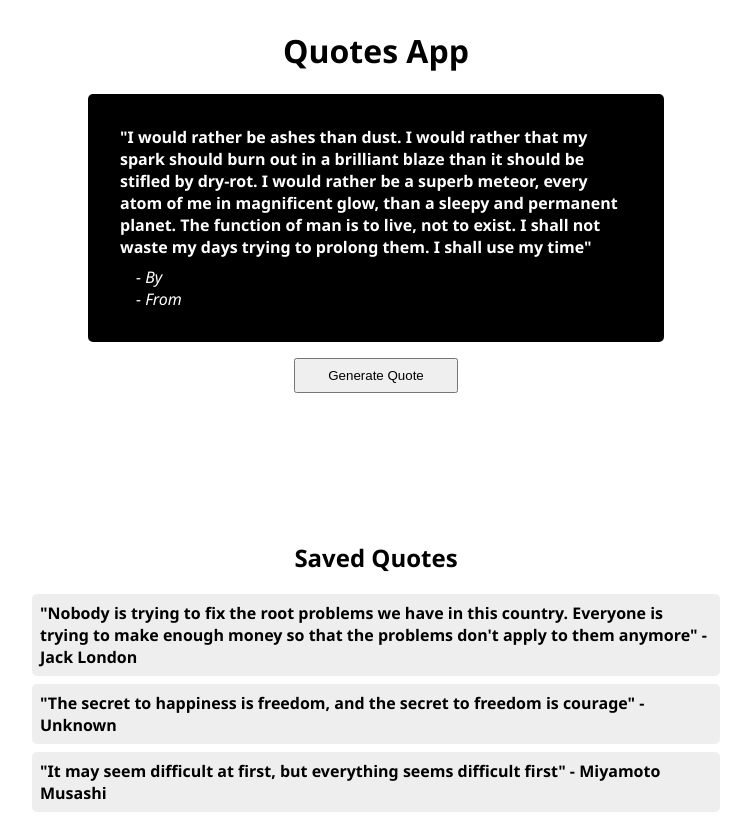
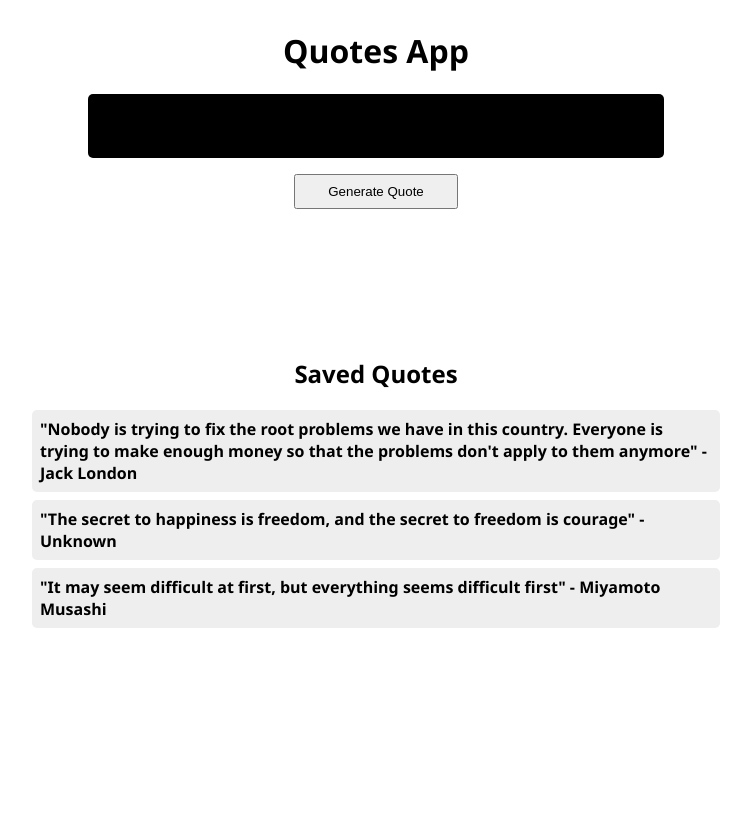
Before and after one commit to rizwan171/quotes-app, a Vue app in the folder src/frontend/: page / in a window 1280 px wide. Shown: the whole page, without its empty margins (264-1015 px from the left). After the commit the page ends 800 px from the top, so only its background shows below. Built offline with nearby package versions, Linux system fonts and the light colour scheme.

Commit message:
Added quote generation logic

```diff
--- a/src/frontend/package.json
+++ b/src/frontend/package.json
@@ -12,6 +12,7 @@
     "format": "prettier --write src/"
   },
   "dependencies": {
+    "axios": "^1.4.0",
     "vue": "^3.3.2"
   },
   "devDependencies": {
--- a/src/frontend/src/App.vue
+++ b/src/frontend/src/App.vue
@@ -16,13 +16,13 @@
 </template>
 
 <script lang="ts" setup>
-import GeneratedQuote from './components/GeneratedQuote.vue';
-import SavedQuotes from './components/SavedQuotes.vue';
+import GeneratedQuote from "./components/GeneratedQuote.vue";
+import SavedQuotes from "./components/SavedQuotes.vue";
 </script>
 
 <style scoped>
 .app-container {
-  font-family: 'Segoe UI', Tahoma, Geneva, Verdana, sans-serif;
+  font-family: "Segoe UI", Tahoma, Geneva, Verdana, sans-serif;
   display: flex;
   flex-direction: column;
   align-items: center;
--- a/src/frontend/src/components/GeneratedQuote.vue
+++ b/src/frontend/src/components/GeneratedQuote.vue
@@ -1,24 +1,35 @@
 <template>
   <div class="quote-container">
     <div class="quote-info">
-      <span class="quote-text"
-        >"I would rather be ashes than dust. I would rather that my spark should burn out in a
-        brilliant blaze than it should be stifled by dry-rot. I would rather be a superb meteor,
-        every atom of me in magnificent glow, than a sleepy and permanent planet. The function of
-        man is to live, not to exist. I shall not waste my days trying to prolong them. I shall use
-        my time"</span
-      >
-      <span class="quote-author">- By</span>
-      <span class="quote-origin">- From</span>
+      <span class="quote-text">{{ quote.quoteText }}</span>
+      <span class="quote-author" v-if="quote.author">- By {{ quote.author }}</span>
+      <span class="quote-origin" v-if="quote.origin">- From {{ quote.origin }}</span>
     </div>
-    <button class="btn-generate-quote">Generate Quote</button>
+    <button class="btn-generate-quote" @click="handleGenerate">Generate Quote</button>
   </div>
 </template>
 
 <script lang="ts">
+import { generateQuote } from "@/services";
+import type { GeneratedQuote } from "@/types/GeneratedQuote";
+import { ref } from "vue";
+
 export default {
   setup() {
-    return {};
+    let quote = ref<GeneratedQuote>({
+      quoteText: "",
+      author: "",
+      origin: ""
+    });
+
+    const handleGenerate = async () => {
+      const generatedQuote = await generateQuote();
+      if (generatedQuote) {
+        quote.value = generatedQuote;
+      }
+    };
+
+    return { quote, handleGenerate };
   }
 };
 </script>
--- /dev/null
+++ b/src/frontend/src/constants/api_urls.ts
@@ -0,0 +1 @@
+export const ANIME_CHAN_API_URL = "https://animechan.xyz/api";
--- a/src/frontend/src/main.ts
+++ b/src/frontend/src/main.ts
@@ -1,4 +1,4 @@
-import { createApp } from 'vue';
-import App from './App.vue';
+import { createApp } from "vue";
+import App from "./App.vue";
 
-createApp(App).mount('#app');
+createApp(App).mount("#app");
--- /dev/null
+++ b/src/frontend/src/services/index.ts
@@ -0,0 +1 @@
+export * from "./modules/QuoteGenerationServices";
--- /dev/null
+++ b/src/frontend/src/services/modules/QuoteGenerationServices.ts
@@ -0,0 +1,28 @@
+import { ANIME_CHAN_API_URL } from "@/constants/api_urls";
+import type { GeneratedQuote } from "@/types/GeneratedQuote";
+import type { QuoteGenerationOptions } from "@/types/QuoteGenerationOptions";
+
+export const generateQuote = async (options?: QuoteGenerationOptions): Promise<GeneratedQuote | null> => {
+  let requestOptionsString = "/random";
+  if (options && options.anime) {
+    requestOptionsString += `/anime?title=${options.anime}`;
+  }
+
+  const response = await fetch(ANIME_CHAN_API_URL + requestOptionsString, {
+    method: "GET"
+  });
+
+  if (response.status !== 200) {
+    return null;
+  }
+
+  const quote = await response.json();
+
+  // TODO save this generated quote somewhere
+
+  return {
+    quoteText: quote.quote,
+    author: quote.character,
+    origin: quote.anime
+  };
+};
--- /dev/null
+++ b/src/frontend/src/types/GeneratedQuote.ts
@@ -0,0 +1,5 @@
+export type GeneratedQuote = {
+  quoteText: string;
+  author?: string;
+  origin?: string | null;
+};
--- /dev/null
+++ b/src/frontend/src/types/QuoteGenerationOptions.ts
@@ -0,0 +1,3 @@
+export type QuoteGenerationOptions = {
+  anime?: string;
+};
```
Also changed, not shown: src/frontend/src/components/SavedQuotes.vue (+3 -5 lines), src/frontend/.prettierrc.json, 1 other file (tests, documents, lock files or other folders).
